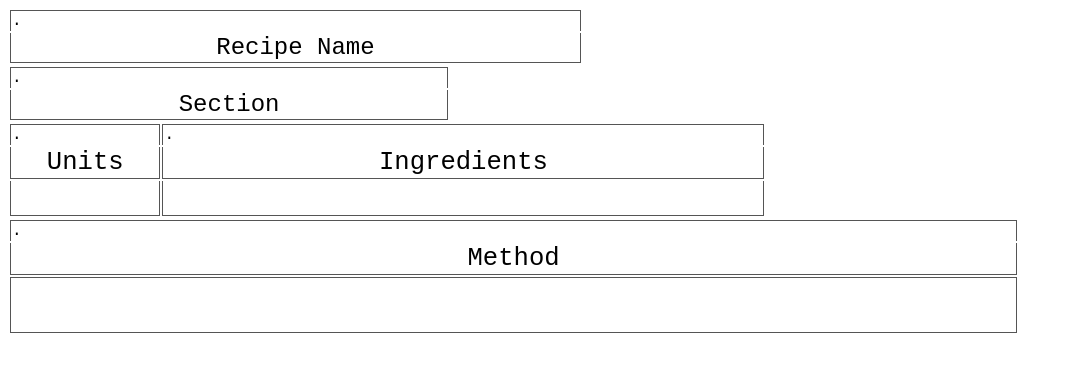
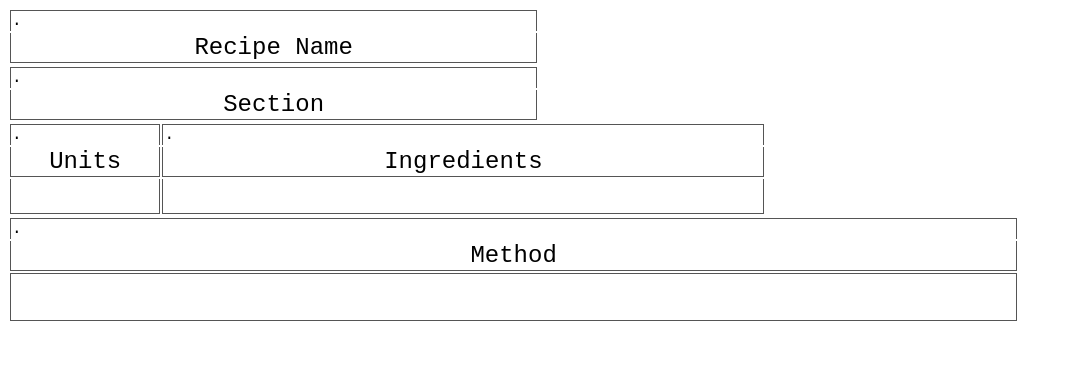
Before and after one commit to TOKHudoykulovIR/recipe_maker, a Django app: template menu/templates/app/menu_template.html in a window 1280 px wide. Shown: the top 372 px of the page, without its empty margins (0-1070 px from the left). Run offline with Django 4.2, Linux system fonts and the light colour scheme; the template is opened without the code that fills it, so the values that code supplies are empty.

Commit message:
last commit i hope

```diff
--- a/menu/templates/app/menu_template.html
+++ b/menu/templates/app/menu_template.html
@@ -11,7 +11,7 @@
         @page {
             size: a4 portrait;
             @frame content_frame {          /* Content Frame */
-                left: 75pt;  width: 540pt;  top: 40pt;  height: 770pt;
+                left: 78pt;  width: 540pt;  top: 40pt;  height: 790pt;
             }
         }
     </style>
@@ -32,26 +32,26 @@
 
 <!-- HTML Content -->
 
-<table width="65%" align="left">
+<table width="70%" align="left">
     <tr>
-        <td style="border: 1px solid #555; border-bottom: white" width="70%">.</td>
+        <td style="border: 1px solid #555; border-bottom: white" width="60%">.</td>
         <td width="100%"></td>
     </tr>
     <tr>
-        <td style="font-size: 1.5em; border: 1px solid #555; border-top: white" width="70%" align="center">Recipe Name</td>
+        <td style="font-size: 1.5em; border: 1px solid #555; border-top: white" width="60%" align="center">Recipe Name</td>
         <td style="font-size: 1.3em;" width="100%" align="center"><b>{{ recipe.name }}</b></td>
     </tr>
 </table>
 
 <br>
 
-<table width="50%" align="left">
+<table width="70%" align="left">
     <tr>
-        <td style="border: 1px solid #555; border-bottom: white" width="70%">.</td>
-        <td width="50%"></td>
+        <td style="border: 1px solid #555; border-bottom: white" width="60%">.</td>
+        <td width="100%"></td>
     </tr>
     <tr>
-        <td style="font-family: 'Courier New', monospace; font-size: 1.5em; border: 1px solid #555; border-top: white" width="70%" align="center">Section</td>
+        <td style="font-family: 'Courier New', monospace; font-size: 1.5em; border: 1px solid #555; border-top: white" width="60%" align="center">Section</td>
         <td style="font-family: 'Courier New', monospace; font-size: 1.3em;" width="100%" align="center"><b>{{ recipe.section }}</b></td>
     </tr>
 </table>
@@ -64,8 +64,8 @@
         <td style="border: 1px solid #555; border-bottom: white" width="80%">.</td>
     </tr>
     <tr>
-        <td style="font-size: 1.6em; border: 1px solid #555; border-top: white" width="20%" align="center">Units</td>
-        <td style="font-size: 1.6em; border: 1px solid #555; border-top: white" width="80%" align="center">Ingredients</td>
+        <td style="font-size: 1.5em; border: 1px solid #555; border-top: white" width="20%" align="center">Units</td>
+        <td style="font-size: 1.5em; border: 1px solid #555; border-top: white" width="80%" align="center">Ingredients</td>
     </tr>
 
 
@@ -75,8 +75,8 @@
             <td style="border-right: 1px solid #555;" width="80%">.</td>
         </tr>
         <tr>
-            <td style="font-size: 1.4em; border-right: 1px solid #555; border-left: 1px solid #555;" width="20%" height="32" align="center"><b>{{ ingredient.unit }}</b></td>
-            <td style="font-size: 1.4em; border-right: 1px solid #555;" width="80%" height="32" align="center"><b>{{ ingredient.ingredient }}</b></td>
+            <td style="font-size: 1.3em; border-right: 1px solid #555; border-left: 1px solid #555;" width="20%" height="32" align="center"><b>{{ ingredient.unit }}</b></td>
+            <td style="font-size: 1.3em; border-right: 1px solid #555;" width="80%" height="32" align="center"><b>{{ ingredient.ingredient }}</b></td>
         </tr>
     {% endfor %}
     <tr>
@@ -92,10 +92,10 @@
         <td style="border: 1px solid #555; border-bottom: white" width="20%">.</td>
     </tr>
     <tr>
-        <td style="font-size: 1.6em; border: 1px solid #555; border-top: white" width="100%" align="center">Method</td>
+        <td style="font-size: 1.5em; border: 1px solid #555; border-top: white" width="100%" align="center">Method</td>
     </tr>
     <tr>
-        <td style="font-size: 1.4em; border: 1px solid #555;" width="100%" align="center"><br><i>{{ recipe.method|safe }}</i><br></td>
+        <td style="font-size: 1.2em; border: 1px solid #555;" width="100%" align="center"><br><i>{{ recipe.method|safe }}</i><br></td>
     </tr>
 </table>
 
```
